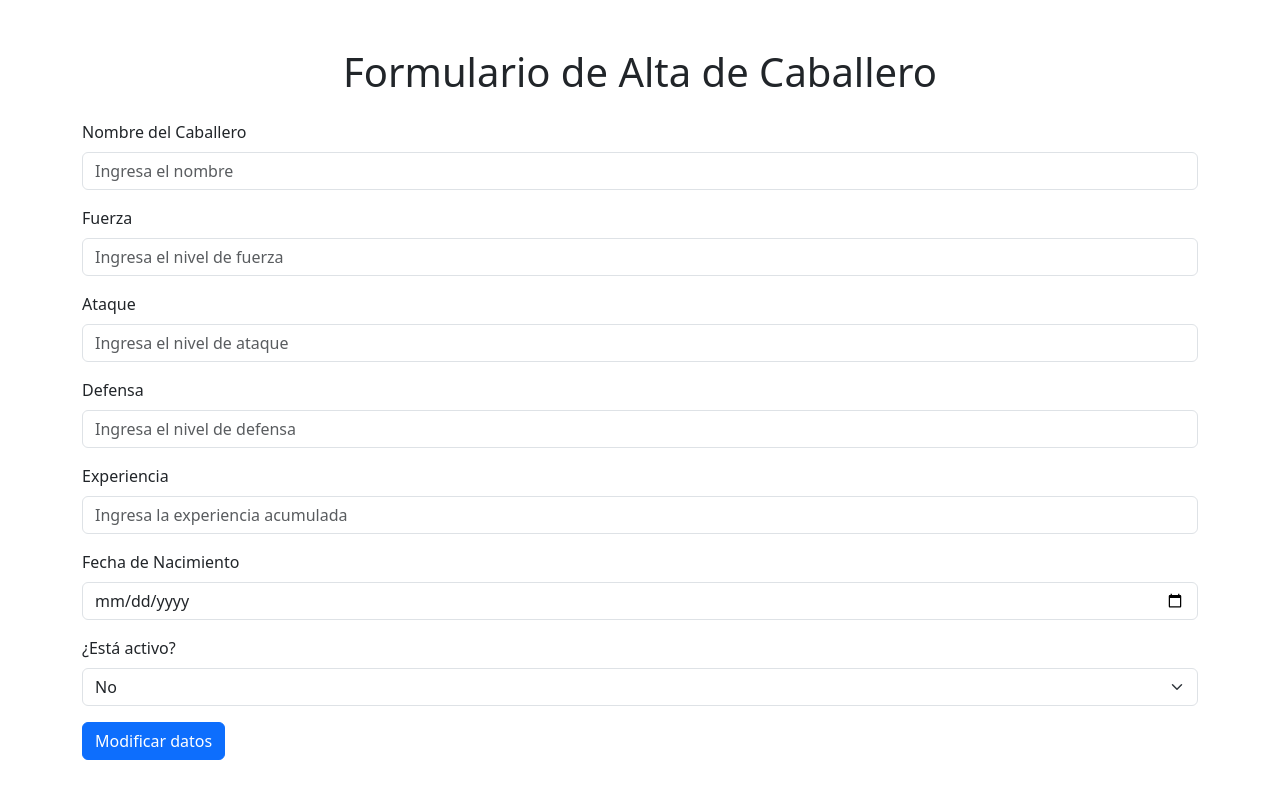
After one commit to AntonTsc/phpXAMPP, a PHP site: page /form-modificar.php?id=1 in a window 1280 px wide. The commit adds this page. Run offline with PHP 8.4, Linux system fonts and the light colour scheme; data that the repository does not hold is empty.

Commit message:
terminar ejercicio caballeros

```diff
--- /dev/null
+++ b/Ej5 - BBDD/Destino de caballeros/form-modificar.php
@@ -0,0 +1,90 @@
+<?php
+    $id = $_GET['id'];
+    $mysqli = new mysqli("localhost", "root", "", "destinocaballeros");
+    $resultado = $mysqli->prepare("SELECT * FROM caballeros WHERE id=?");
+    $resultado -> bind_param("i", $id);
+    $resultado -> execute();
+    $linea = $resultado -> get_result() -> fetch_assoc();
+
+    $nombre = $linea['nombre'];
+    $fuerza = $linea['fuerza'];
+    $ataque = $linea['ataque'];
+    $defensa = $linea['defensa'];
+    $experiencia = $linea['experiencia'];
+    $fecha_nacimiento = $linea['fecha_nacimiento'];
+    $activo = $linea['activo'];
+
+    $mysqli->close();
+?>
+
+<!DOCTYPE html>
+<html lang="es">
+<head>
+    <meta charset="UTF-8">
+    <meta name="viewport" content="width=device-width, initial-scale=1.0">
+    <title>Alta de Caballero</title>
+    <!-- Bootstrap CSS -->
+    <link href="https://cdn.jsdelivr.net/npm/bootstrap@5.3.1/dist/css/bootstrap.min.css" rel="stylesheet">
+</head>
+<body>
+
+<div class="container mt-5">
+    <h1 class="text-center mb-4">Formulario de Alta de Caballero</h1>
+
+    <form action="modify.php?id=<?=$id?>" method="get">
+        <div class="mb-3">
+            <label for="nombre" class="form-label">Nombre del Caballero</label>
+            <input type="text" class="form-control" id="nombre" placeholder="Ingresa el nombre" value="<?=$nombre?>">
+        </div>
+
+        <div class="mb-3">
+            <label for="fuerza" class="form-label">Fuerza</label>
+            <input type="number" class="form-control" id="fuerza" placeholder="Ingresa el nivel de fuerza" value="<?=$fuerza?>" required>
+        </div>
+
+        <div class="mb-3">
+            <label for="ataque" class="form-label">Ataque</label>
+            <input type="number" class="form-control" id="ataque" placeholder="Ingresa el nivel de ataque" value="<?=$ataque?>" required>
+        </div>
+
+        <div class="mb-3">
+            <label for="defensa" class="form-label">Defensa</label>
+            <input type="number" class="form-control" id="defensa" placeholder="Ingresa el nivel de defensa" value="<?=$defensa?>" required>
+        </div>
+
+        <div class="mb-3">
+            <label for="experiencia" class="form-label">Experiencia</label>
+            <input type="number" class="form-control" id="experiencia" placeholder="Ingresa la experiencia acumulada" value="<?=$experiencia?>" required>
+        </div>
+
+        <div class="mb-3">
+            <label for="fecha_nacimiento" class="form-label">Fecha de Nacimiento</label>
+            <input type="date" class="form-control" id="fecha_nacimiento" value="<?=$fecha_nacimiento?>" required>
+        </div>
+
+        <div class="mb-3">
+            <label for="activo" class="form-label">¿Está activo?</label>
+            <select class="form-select" id="activo" required>
+                <?php
+                if($activo == 1){ ?>
+                    <option value="1">Sí</option>
+                    <option value="0">No</option>
+                <?php
+                } else { ?>
+                    <option value="0">No</option>
+                    <option value="1">Sí</option>
+                <?php
+                } ?>
+
+
+            </select>
+        </div>
+
+        <button type="submit" class="btn btn-primary">Modificar datos</button>
+    </form>
+</div>
+
+<!-- Bootstrap JS -->
+<script src="https://cdn.jsdelivr.net/npm/bootstrap@5.3.1/dist/js/bootstrap.bundle.min.js"></script>
+</body>
+</html>
--- a/Ej5 - BBDD/Destino de caballeros/index.php
+++ b/Ej5 - BBDD/Destino de caballeros/index.php
@@ -50,7 +50,7 @@
                     </td>
                     <td>
                         <a href="#" class="btn btn-info btn-sm">Ver</a>
-                        <a href="#" class="btn btn-warning btn-sm">Modificar</a>
+                        <a href="form-modificar.php?id=<?=$row['id']?>" class="btn btn-warning btn-sm">Modificar</a>
                         <a href="delete.php?id=<?=$row['id']?>" class="btn btn-danger btn-sm">Eliminar</a>
                     </td>
                 </tr>
--- a/Ej5 - BBDD/Destino de caballeros/insert.php
+++ /dev/null
@@ -1,5 +0,0 @@
-<?php
-
-    if(isset($_GET['nombre']) && isset($_GET['fuerza']) && isset($_GET['ataque']) && isset($_GET['defensa']) && isset($_GET['experiencia']) && isset($_GET['fecha_nacimiento']) && isset($_GET[]))
-
-?>
```
Also changed, not shown: Ej5 - BBDD/Destino de caballeros/modify.php (added, +22 -0 lines), Ej5 - BBDD/Destino de caballeros/form-insertar.php (renamed from Ej5 - BBDD/Destino de caballeros/form.html).
